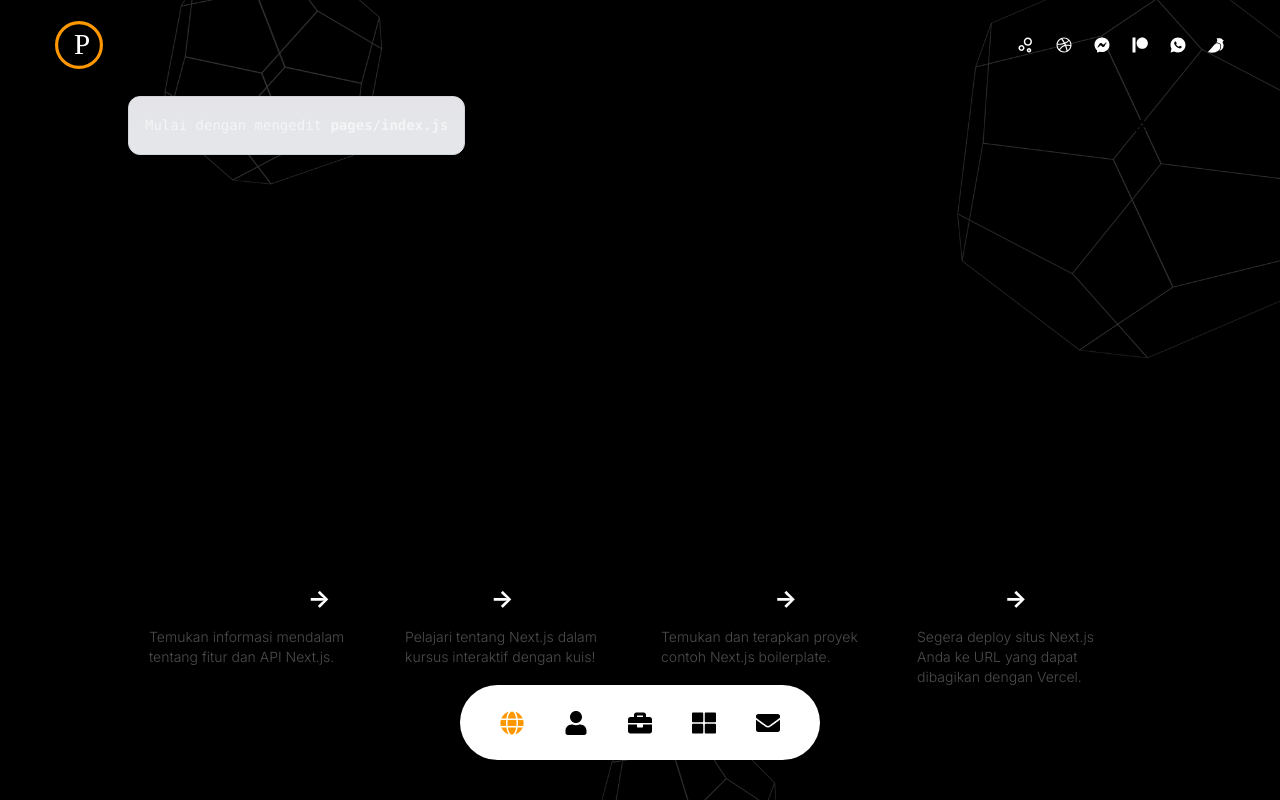
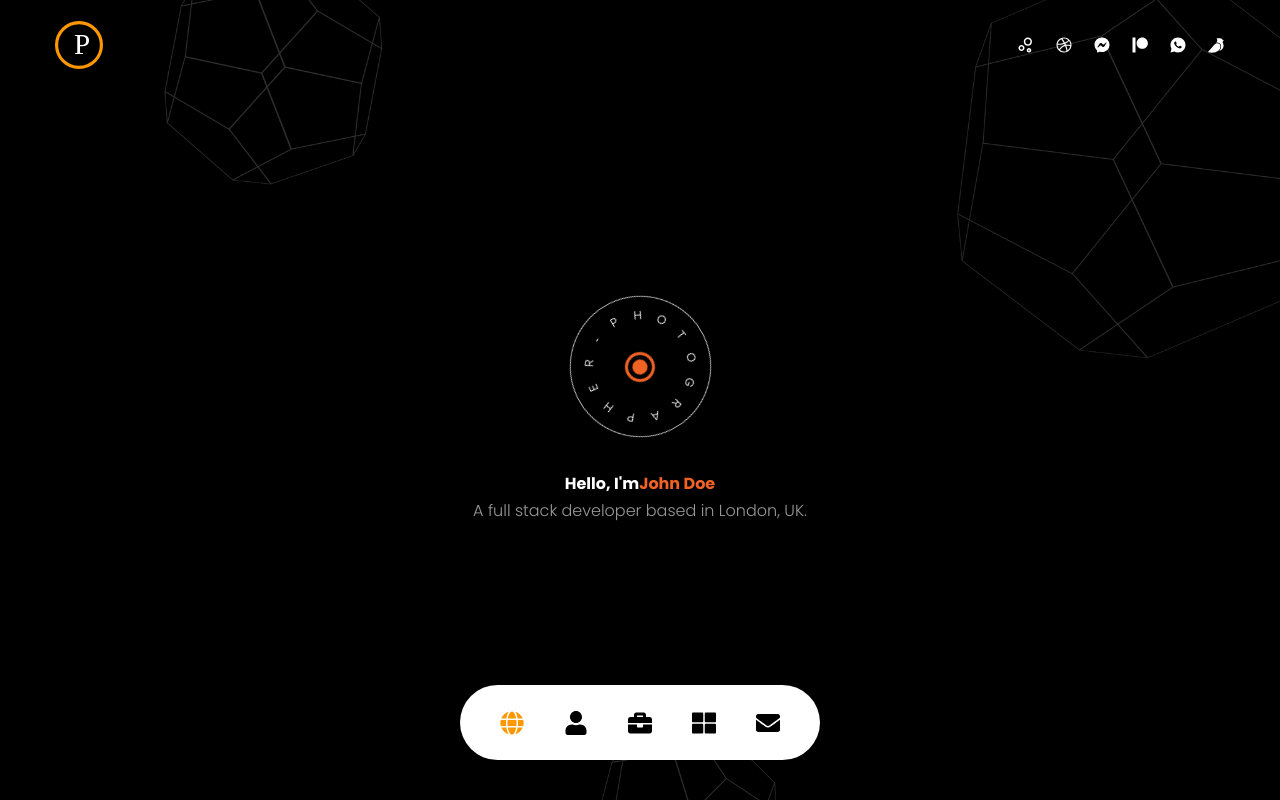
Before and after one commit to Ajosh-NyxBar/photo-nextjs, a Next.js app: page / in a window 1280 px wide. Built offline with nearby package versions, Linux system fonts and the light colour scheme.

Commit message:
add index

```diff
--- a/components/Circle.js
+++ b/components/Circle.js
@@ -1,11 +1,25 @@
-import React from 'react'
-
+import Link from "next/link";
+import Image from "next/image";
+import React from "react";
+import { RiRadioButtonLine } from "react-icons/ri";
 const Circle = () => {
   return (
     <div>
+      <Link
+        href="/"
+        className="relative w-[185px] h-[185px] flex justify-center items-center"
+      >
+        <Image
+          src={"/hero-banner.png"}
+          alt="circle"
+          width={141}
+          height={148}
+          className="animate-spin-slow max-w-[141px] max-h-[141px] w-full h-full"
+        />
+        <RiRadioButtonLine className="absolute text-4xl text-accent animate-spin-slow" />
+      </Link>
+    </div>
+  );
+};
 
-    </div>
-  )
-}
-
-export default Circle
+export default Circle;
--- a/components/Transition.js
+++ b/components/Transition.js
@@ -1,11 +1,50 @@
-import React from 'react'
+import React from "react";
 
+import { motion } from "framer-motion";
+
+const transitionVariants = {
+  initial: {
+    x: "100%",
+    width: "100%",
+  },
+  animate: {
+    x: "0%",
+    width: "0%",
+  },
+  exit: {
+    x: ["0%", "100%"],
+    width: ["0%", "100%"],
+  },
+};
 const Transition = () => {
   return (
-    <div>
+    <>
+      <motion.div
+        className="fixed top-0 bottom-0 right-full w-screen h-screen z-30 bg-[#ffffff]"
+        variants={transitionVariants}
+        initial="initial"
+        animate="animate"
+        exit="exit"
+        transition={{ delay: 0.2, duration: 0.6, ease: "easeInOut" }}
+      ></motion.div>
+      <motion.div
+        className="fixed top-0 bottom-0 right-full w-screen h-screen z-20 bg-[#ff9800]"
+        variants={transitionVariants}
+        initial="initial"
+        animate="animate"
+        exit="exit"
+        transition={{ delay: 0.4, duration: 0.6, ease: "easeInOut" }}
+      ></motion.div>
+      <motion.div
+        className="fixed top-0 bottom-0 right-full w-screen h-screen z-10 bg-[#370909]"
+        variants={transitionVariants}
+        initial="initial"
+        animate="animate"
+        exit="exit"
+        transition={{ delay: 0.6, duration: 0.6, ease: "easeInOut" }}
+      ></motion.div>
+    </>
+  );
+};
 
-    </div>
-  )
-}
-
-export default Transition
+export default Transition;
--- a/pages/index.js
+++ b/pages/index.js
@@ -1,118 +1,44 @@
 import Image from "next/image";
 import { Inter } from "next/font/google";
-
+import Circle from "@/components/Circle";
+import { motion } from "framer-motion";
+import Stack from "@/components/Stack";
 const inter = Inter({ subsets: ["latin"] });
 
 export default function Home() {
   return (
-    <main
-      className={`flex min-h-screen flex-col items-center justify-between p-24 ${inter.className}`}
-    >
-      <div className="z-10 max-w-5xl w-full items-center justify-between font-mono text-sm lg:flex">
-        <p className="fixed left-0 top-0 flex w-full justify-center border-b border-gray-300 bg-gradient-to-b from-zinc-200 pb-6 pt-8 backdrop-blur-2xl dark:border-neutral-800 dark:bg-zinc-800/30 dark:from-inherit lg:static lg:w-auto lg:rounded-xl lg:border lg:bg-gray-200 lg:p-4 lg:dark:bg-zinc-800/30">
-          Mulai dengan mengedit&nbsp;
-          <code className="font-mono font-bold">pages/index.js</code>
-        </p>
-        <div className="fixed bottom-0 left-0 flex h-48 w-full items-end justify-center bg-gradient-to-t from-white via-white dark:from-black dark:via-black lg:static lg:h-auto lg:w-auto lg:bg-none">
-          <a
-            className="pointer-events-none flex place-items-center gap-2 p-8 lg:pointer-events-auto lg:p-0"
-            href="https://vercel.com?utm_source=create-next-app&utm_medium=default-template-tw&utm_campaign=create-next-app"
-            target="_blank"
-            rel="noopener noreferrer"
+    <div className="h-full">
+      {/* text */}
+      <div className="w-full h-full">
+        <div className="text-center h-full flex flex-col justify-center container mx-auto">
+          {/* Circle */}
+          <div className="mb-3 flex justify-center">
+            <Circle />
+          </div>
+
+          <motion.div>
+            <Stack />
+          </motion.div>
+
+          {/* Title */}
+          <motion.h1
+            initial={{ opacity: 0 }}
+            animate={{ opacity: 1 }}
+            transition={{ delay: 2, duration: 0.4, ease: "easeInOut" }}
           >
-            Oleh{" "}
-            <Image
-              src="/vercel.svg"
-              alt="Logo Vercel"
-              className="dark:invert"
-              width={100}
-              height={24}
-              priority
-            />
-          </a>
+            <span className="text-white">Hello, I'm</span>
+            <span className="text-accent">John Doe</span>
+          </motion.h1>
+
+          <motion.p
+            initial={{ opacity: 0 }}
+            animate={{ opacity: 1 }}
+            transition={{ delay: 2, duration: 0.4, ease: "easeInOut" }}
+          >
+            A full stack developer based in London, UK.
+          </motion.p>
         </div>
       </div>
-
-      <div className="relative flex place-items-center before:absolute before:h-[300px] before:w-full sm:before:w-[480px] before:-translate-x-1/2 before:rounded-full before:bg-gradient-radial before:from-white before:to-transparent before:blur-2xl before:content-[''] after:absolute after:-z-20 after:h-[180px] after:w-full sm:after:w-[240px] after:translate-x-1/3 after:bg-gradient-conic after:from-sky-200 after:via-blue-200 after:blur-2xl after:content-[''] before:dark:bg-gradient-to-br before:dark:from-transparent before:dark:to-blue-700/10 after:dark:from-sky-900 after:dark:via-[#0141ff]/40 before:lg:h-[360px]">
-        <Image
-          className="relative dark:drop-shadow-[0_0_0.3rem_#ffffff70] dark:invert"
-          src="/next.svg"
-          alt="Logo Next.js"
-          width={180}
-          height={37}
-          priority
-        />
-      </div>
-
-      <div className="mb-32 grid text-center lg:max-w-5xl lg:w-full lg:mb-0 lg:grid-cols-4 lg:text-left">
-        <a
-          href="https://nextjs.org/docs?utm_source=create-next-app&utm_medium=default-template-tw&utm_campaign=create-next-app"
-          className="group rounded-lg border border-transparent px-5 py-4 transition-colors hover:border-gray-300 hover:bg-gray-100 hover:dark:border-neutral-700 hover:dark:bg-neutral-800/30"
-          target="_blank"
-          rel="noopener noreferrer"
-        >
-          <h2 className={`mb-3 text-2xl font-semibold`}>
-            Dokumentasi{" "}
-            <span className="inline-block transition-transform group-hover:translate-x-1 motion-reduce:transform-none">
-              -&gt;
-            </span>
-          </h2>
-          <p className={`m-0 max-w-[30ch] text-sm opacity-50`}>
-            Temukan informasi mendalam tentang fitur dan API Next.js.
-          </p>
-        </a>
-
-        <a
-          href="https://nextjs.org/learn?utm_source=create-next-app&utm_medium=default-template-tw&utm_campaign=create-next-app"
-          className="group rounded-lg border border-transparent px-5 py-4 transition-colors hover:border-gray-300 hover:bg-gray-100 hover:dark:border-neutral-700 hover:dark:bg-neutral-800/30"
-          target="_blank"
-          rel="noopener noreferrer"
-        >
-          <h2 className={`mb-3 text-2xl font-semibold`}>
-            Belajar{" "}
-            <span className="inline-block transition-transform group-hover:translate-x-1 motion-reduce:transform-none">
-              -&gt;
-            </span>
-          </h2>
-          <p className={`m-0 max-w-[30ch] text-sm opacity-50`}>
-            Pelajari tentang Next.js dalam kursus interaktif dengan&nbsp;kuis!
-          </p>
-        </a>
-
-        <a
-          href="https://vercel.com/templates?framework=next.js&utm_source=create-next-app&utm_medium=default-template-tw&utm_campaign=create-next-app"
-          className="group rounded-lg border border-transparent px-5 py-4 transition-colors hover:border-gray-300 hover:bg-gray-100 hover:dark:border-neutral-700 hover:dark:bg-neutral-800/30"
-          target="_blank"
-          rel="noopener noreferrer"
-        >
-          <h2 className={`mb-3 text-2xl font-semibold`}>
-            Template{" "}
-            <span className="inline-block transition-transform group-hover:translate-x-1 motion-reduce:transform-none">
-              -&gt;
-            </span>
-          </h2>
-          <p className={`m-0 max-w-[30ch] text-sm opacity-50`}>
-            Temukan dan terapkan proyek contoh Next.js&nbsp;boilerplate.
-          </p>
-        </a>
-
-        <a
-          href="https://vercel.com/new?utm_source=create-next-app&utm_medium=default-template-tw&utm_campaign=create-next-app"
-          className="group rounded-lg border border-transparent px-5 py-4 transition-colors hover:border-gray-300 hover:bg-gray-100 hover:dark:border-neutral-700 hover:dark:bg-neutral-800/30"
-          target="_blank"
-          rel="noopener noreferrer"
-        >
-          <h2 className={`mb-3 text-2xl font-semibold`}>
-            Deploy{" "}
-            <span className="inline-block transition-transform group-hover:translate-x-1 motion-reduce:transform-none">
-              -&gt;
-            </span>
-          </h2>
-          <p className={`m-0 max-w-[30ch] text-sm opacity-50 text-balance`}>
-            Segera deploy situs Next.js Anda ke URL yang dapat dibagikan dengan Vercel.
-          </p>
-        </a>
-      </div>
-    </main>
+    </div>
   );
 }
```
